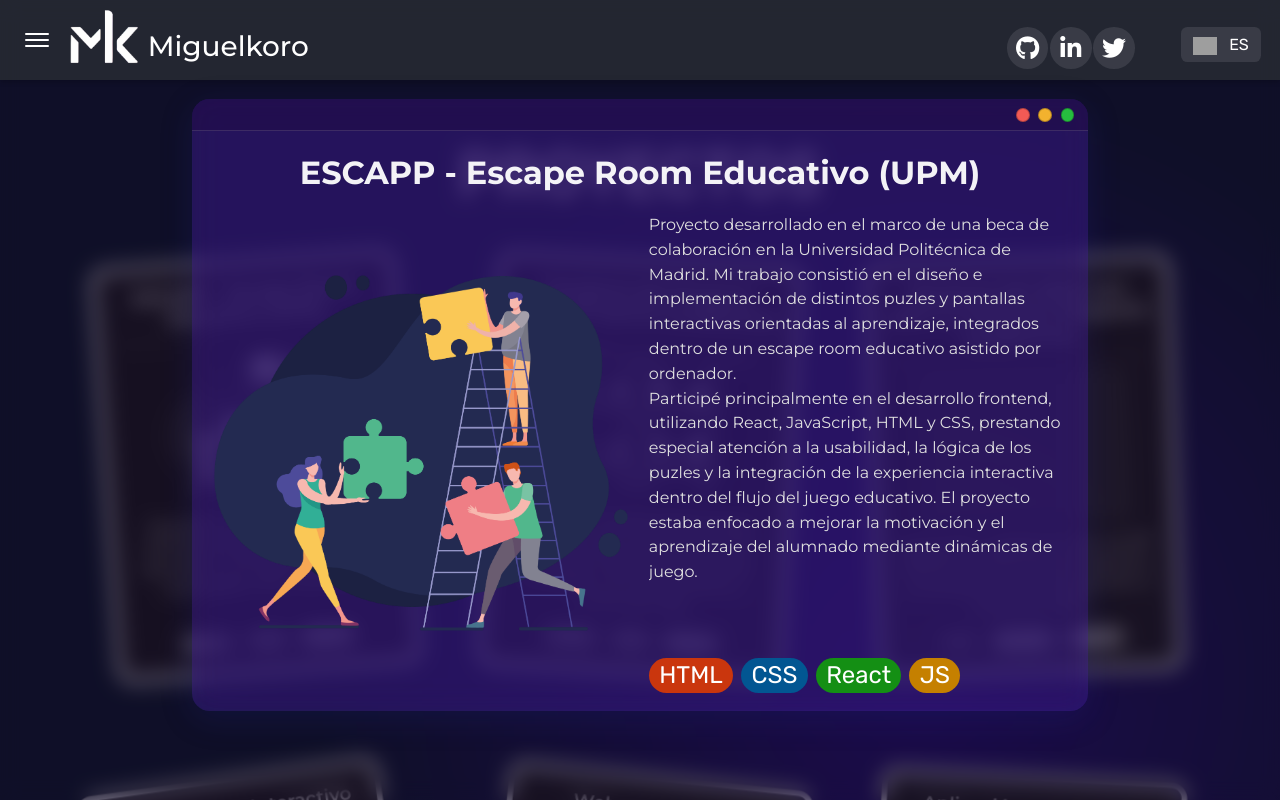
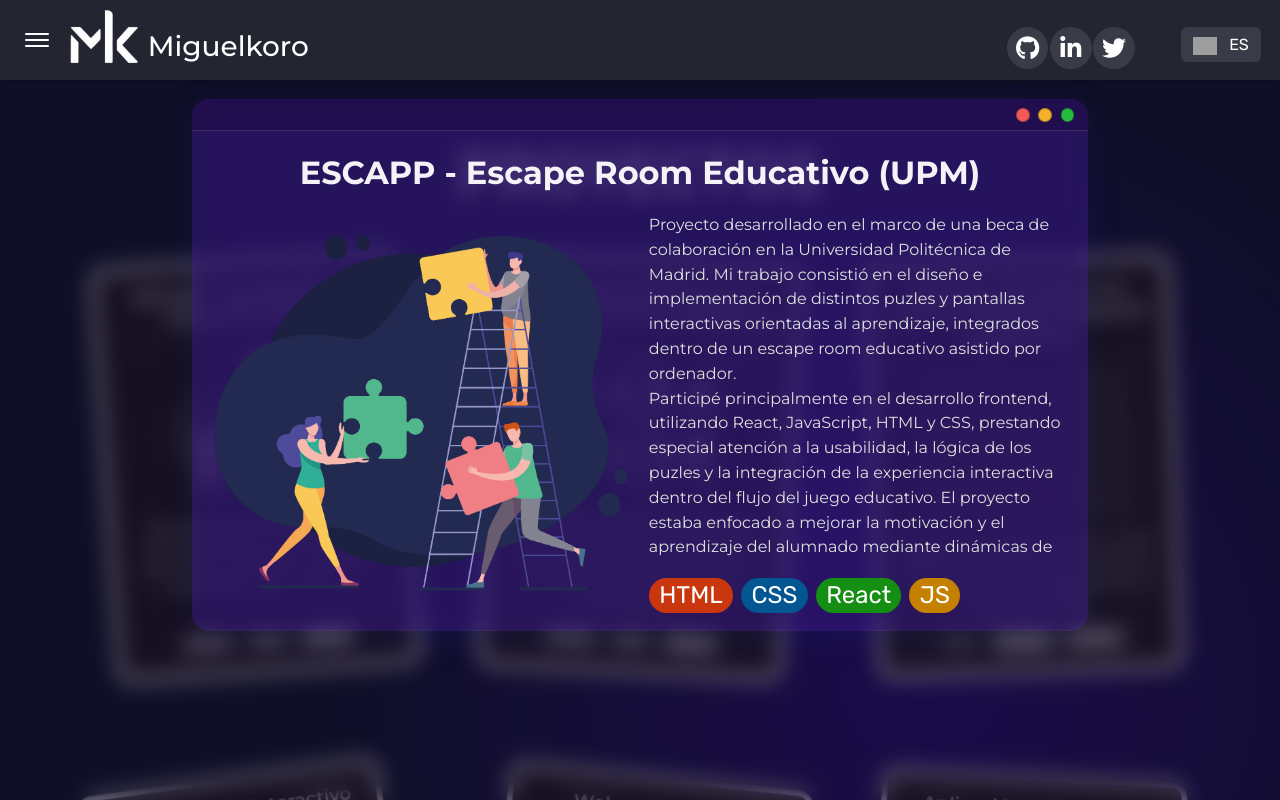
Before and after one commit to miguelkoro/PersonalWeb, a React (Vite) app in the folder PersonalWeb/: page /projects in a window 1280 px wide. Both pictures are taken after a click on the button 256 px from the left and 465 px from the top of the page. Shown: the top 800 px of the page. Built offline with nearby package versions, Linux system fonts and the light colour scheme; no server answers; grey boxes are pictures that could not be loaded.

Commit message:
Ajustado tamaño de la ventana

```diff
--- a/PersonalWeb/src/styles/index.scss
+++ b/PersonalWeb/src/styles/index.scss
@@ -2146,7 +2146,7 @@ footer{
   justify-content: center;
   padding: 1.2rem;
   padding-top: calc(5rem + 1.2rem);
-  //padding-bottom: 2.4rem;
+  padding-bottom: 2.4rem;
 
   background: rgba(20, 10, 40, 0.55);
   backdrop-filter: blur(10px);
@@ -2154,11 +2154,11 @@ footer{
 
 .project-window-overlay__content{
   width: min(56rem, 100%);
-  //max-height: calc(100vh - (5rem));
+  max-height: calc(100vh - (5rem));
 }
 
 .project-window{
-  --project-window-media-h: 60vh;
+  --project-window-media-h: 50vh;
   border-radius: 1.1rem;
   background: rgba(103, 53, 240, 0.24);
   backdrop-filter: blur(14px) saturate(140%);
```
